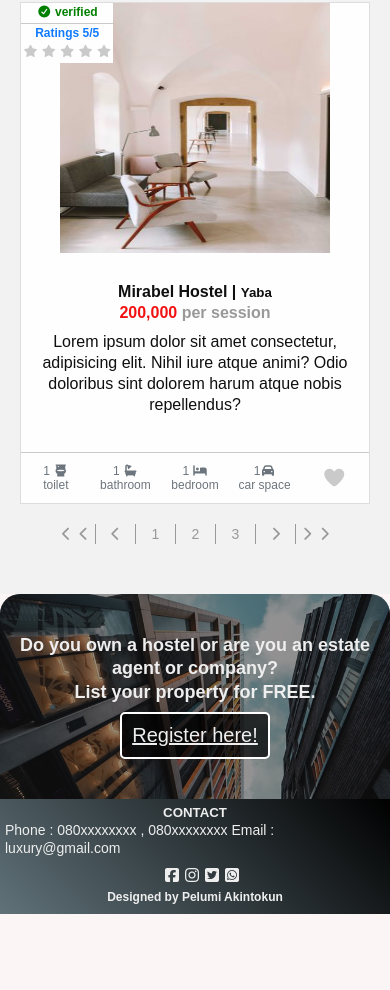
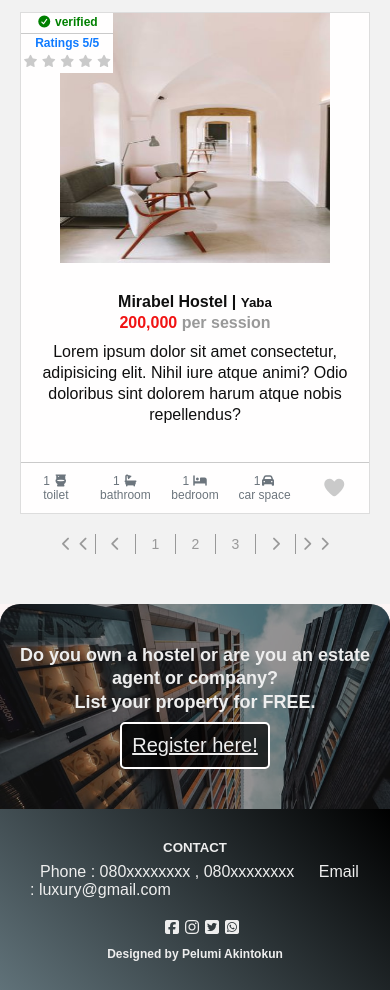
Before and after one commit to Timonwa/Luxury, a plain HTML site: page html/listings.html in a window 390 px wide. Shown: the part 2462-3452 px from the top of the page. Before the commit the page ends 3376 px from the top, so only its background shows below. Drawn offline with nearby package versions, Linux system fonts and the light colour scheme.

Commit message:
aligne the contents in the footer to the center and fixed the bug in the filter form, it was not responsive well on the index page and post page.'

```diff
--- a/css/style.css
+++ b/css/style.css
@@ -228,7 +228,7 @@ ul {
   justify-content: center;
   align-items: center;
   width: 100%;
-  height: 100vh;
+  height: 90vh;
   background: rgba(0, 0, 0, 0.4);
   position: relative;
 }
@@ -755,6 +755,9 @@ ul {
   color: var(--main-color6-inactive);
   cursor: pointer;
 }
+.flex > #ads-section > .ads-wrapper > .ads-cntr > .ads-post > .ad-group1 {
+  width: 100%;
+}
 .flex
   > #ads-section
   > .ads-wrapper
@@ -763,7 +766,7 @@ ul {
   > .ad-group1
   > .ad-pic {
   width: 100%;
-  height: 100%;
+  height: 400px;
 }
 .flex
   > #ads-section
@@ -1095,31 +1098,40 @@ price {
   flex-direction: row;
   justify-content: center;
 }
+/* * footer */
 .flex > #footer-section {
   background-image: var(--black-linear-gradient);
   color: var(--main-post-bgc-eee);
 }
 .flex > #footer-section > .footer-wrapper {
-  padding: var(--section-div-padding);
+  padding: 20px;
   display: flex;
   flex-direction: column;
   justify-content: center;
   align-items: center;
 }
 .flex > #footer-section > .footer-wrapper > address {
-  margin: 0;
-  padding: 5px;
+  margin: 10px;
   font-style: normal;
 }
-.flex > #footer-section > .footer-wrapper > .contact-cntr > h5 {
-  margin-bottom: 0;
+.flex > #footer-section > .footer-wrapper > .contact-cntr > address {
+  display: flex;
+  flex-direction: row;
+  justify-content: center;
+  align-items: center;
+  font-size: 14px;
 }
 .flex > #footer-section > .footer-wrapper > .contact-cntr > .contacts > span {
-  font-size: 14px;
+  padding: 0 10px;
+  padding-bottom: 5px;
+}
+.flex > #footer-section > .footer-wrapper > .contact-cntr > .contacts > span:first-child {
+  padding-bottom: 5px;
 }
 .flex > #footer-section > .footer-wrapper > .social-handles-cntr > ul {
   display: flex;
   flex-direction: row;
+  justify-content: center;
 }
 .flex
   > #footer-section
@@ -1539,7 +1551,7 @@ table th {
 }
 @media screen and (max-width: 500px) {
   :root {
-    --section-div-margin: 20px 20px 30px;
+    --section-div-margin: 30px 20px;
     --section-div-padding: 0px;
   }
   .flex
@@ -1588,4 +1600,10 @@ table th {
     > div:nth-child(2n + 1) {
     background-image: none;
   }
-}
+  .flex > #footer-section > .footer-wrapper > .contact-cntr > .contacts {
+    flex-direction: column;
+  }
+.flex > #footer-section > .footer-wrapper > .contact-cntr > .contacts > span:last-child {
+  padding-bottom: 0px;
+}
+}
```
Also changed, not shown: html/listings.html (+3 -6 lines), html/post.html (+3 -2 lines), index.html (+2 -1 lines).
